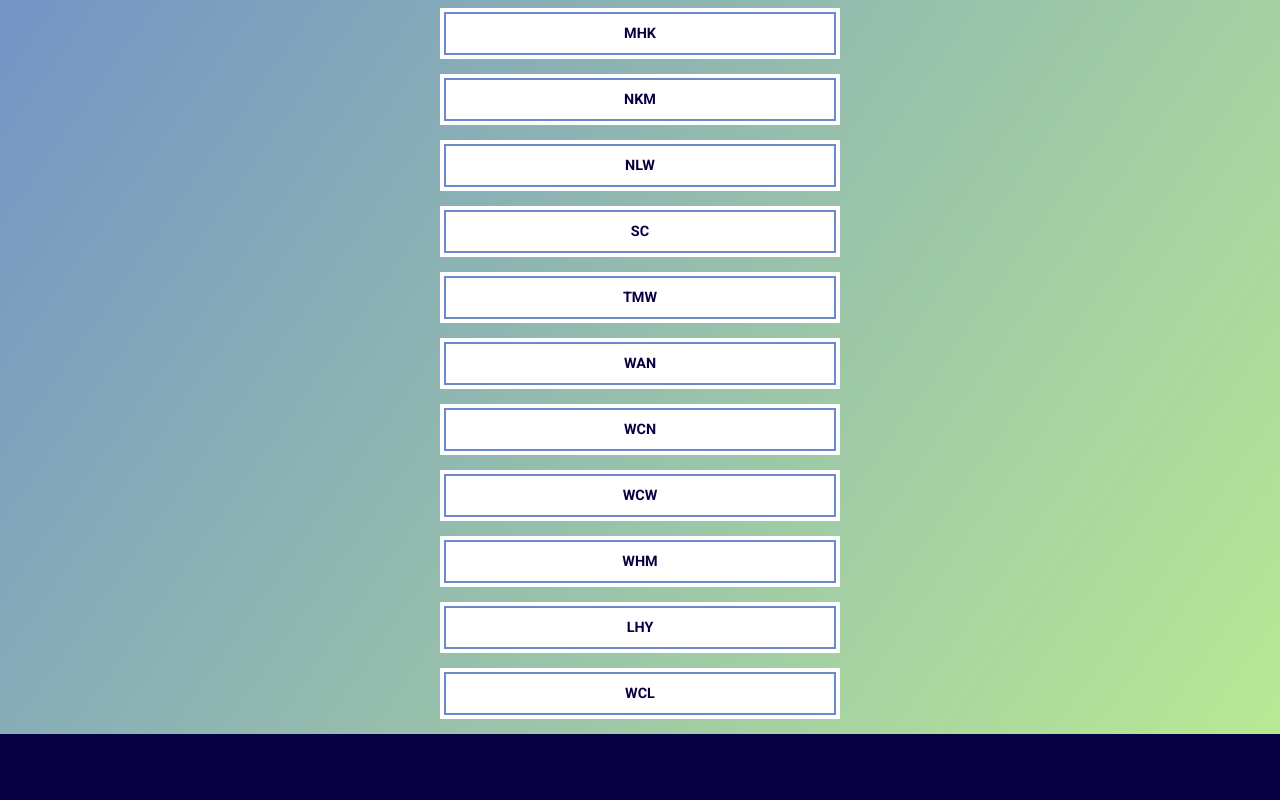
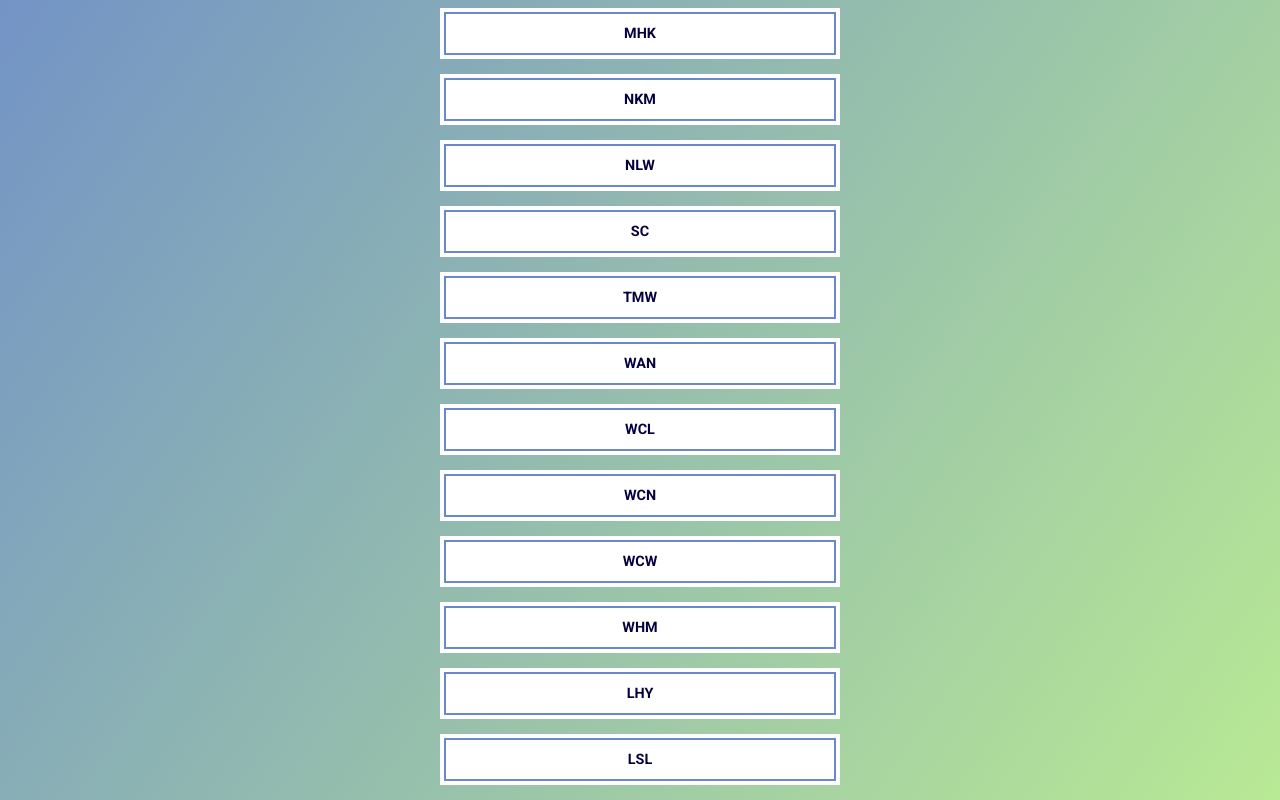
Before and after one commit to matthewhwz/a, a plain HTML site: page index.html in a window 1280 px wide. Shown: the part 330-1130 px from the top of the page. Before the commit the page ends 1064 px from the top, so only its background shows below. Drawn offline with Linux system fonts and the light colour scheme; a web font is replaced by a local one.

Commit message:
Add files via upload

```diff
--- a/index.html
+++ b/index.html
@@ -24,10 +24,11 @@
         <a class="gallery" href="zoomus://zoom.us/join?confno=3709976186&pwd=585858">SC</a>
         <a class="gallery" href="zoomus://zoom.us/join?confno=2573444913&pwd=989321">TMW</a>
         <a class="gallery" href="zoomus://zoom.us/join?confno=7620259165&pwd=529287">WAN</a>
+        <a class="gallery" href="zoomus://zoom.us/join?confno=9134524866&pwd=english">WCL</a>
         <a class="gallery" href="zoomus://zoom.us/join?confno=2670114578&pwd=000970">WCN</a>
         <a class="gallery" href="zoomus://zoom.us/join?confno=5573547035&pwd=26914744">WCW</a>
         <a class="gallery" href="zoomus://zoom.us/join?confno=3289777888&pwd=12982">WHM</a>
         <a class="gallery" href="zoomus://zoom.us/join?confno=7516885282&pwd=344637">LHY</a>
-        <a class="gallery" href="zoomus://zoom.us/join?confno=9134524866&pwd=english">WCL</a>
+        <a class="gallery" href="zoomus://zoom.us/join?confno=7928570727&pwd=516240">LSL</a>
     </body>
 </html>
```
